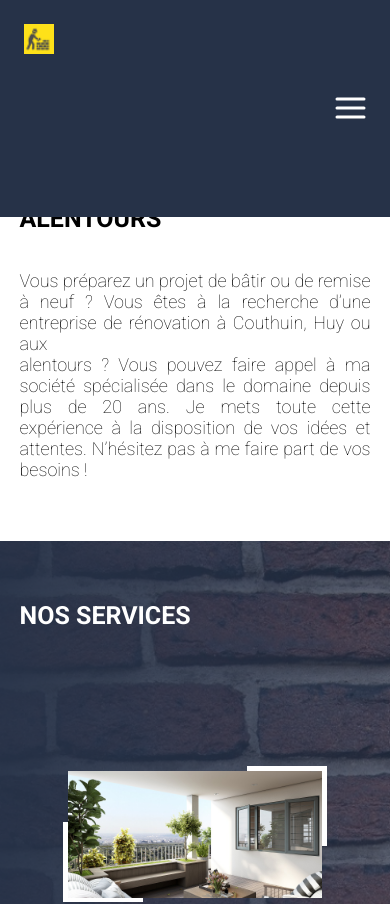
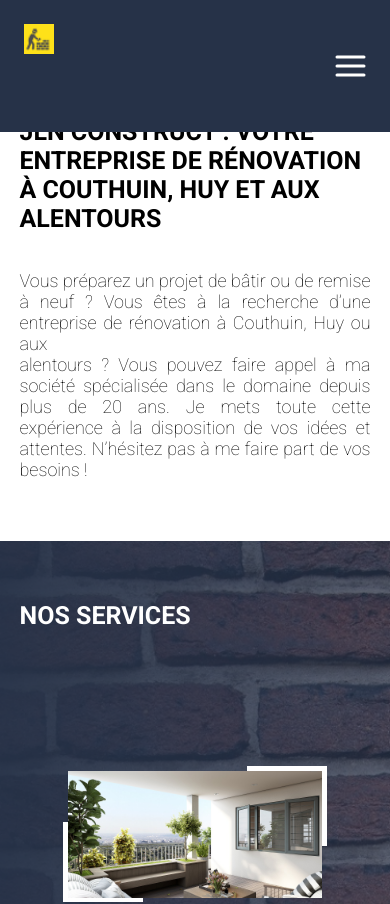
Before and after one commit to Othior/jlnconstruct, an Angular app: page /accueil in a window 390 px wide. Shown: the top 904 px of the page. Built offline with nearby package versions, Linux system fonts and the light colour scheme.

Commit message:
teste nav bar

```diff
--- a/src/app/navbar/navbar.component.css
+++ b/src/app/navbar/navbar.component.css
@@ -81,8 +81,8 @@ nav{
     }
     .logo{
         grid-column: 1/2;
-        width: 20vw;
-        height: 20vh;
+        width: 10vw;
+        height: 10vh;
     }
     .menu_burger{
         display: grid;
```
